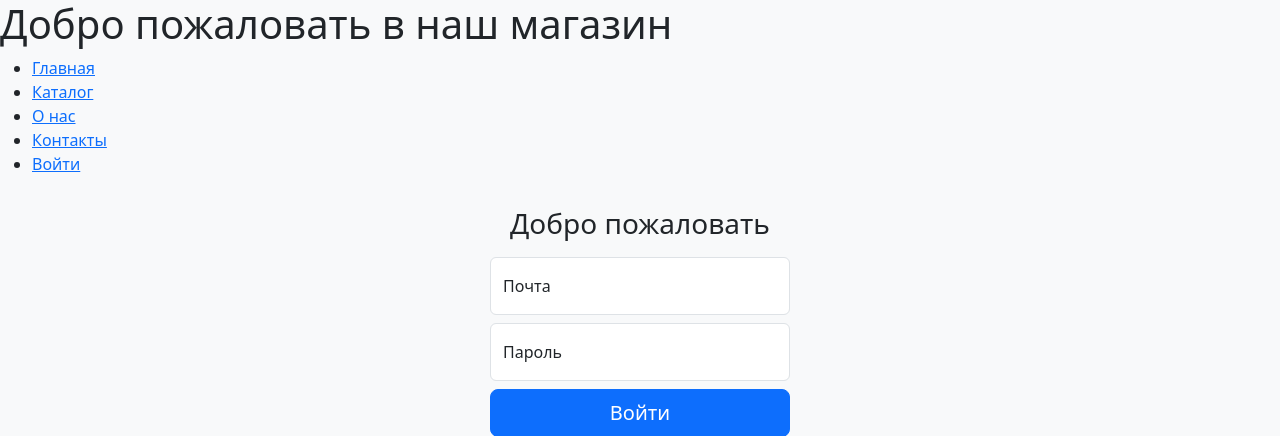
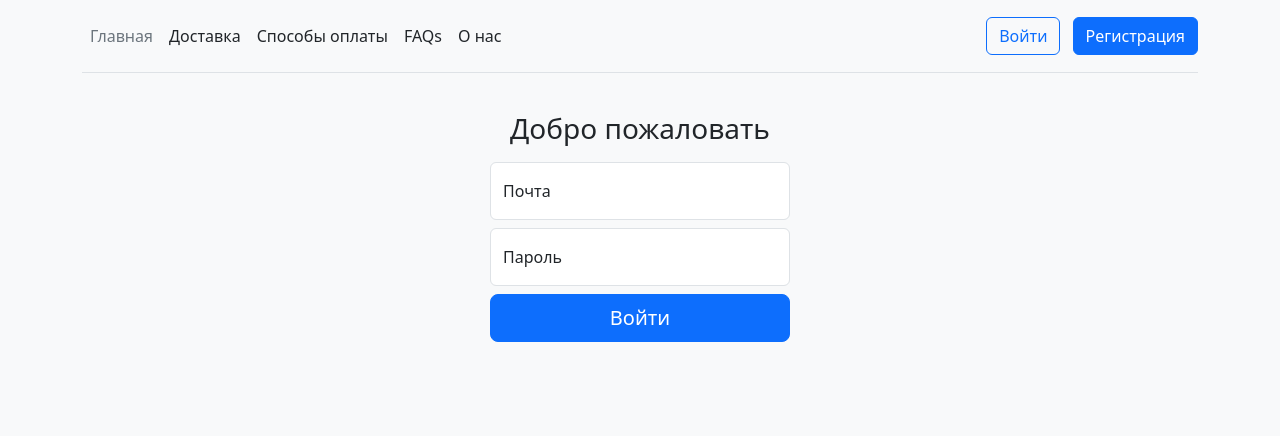
Before and after one commit to Dewnur/fastApi-learn, a FastAPI app: page /pages/login in a window 1280 px wide. Shown: the top 436 px of the page. Run offline with FastAPI, Linux system fonts and the light colour scheme; parts of the project's set-up code (start-up, migrations or seed data) failed here and were passed over; some libraries are stand-ins or nearby versions.

Commit message:
Update header, products

```diff
--- a/app/templates/header.html
+++ b/app/templates/header.html
@@ -11,20 +11,27 @@
         });
     }
 </script>
-<header>
-    <h1>Добро пожаловать в наш магазин</h1>
-    <nav>
-        <ul>
-            <li><a href="/pages">Главная</a></li>
-            <li><a href="#">Каталог</a></li>
-            <li><a href="#">О нас</a></li>
-            <li><a href="#">Контакты</a></li>
+<div class="container">
+    <header class="d-flex flex-wrap align-items-center justify-content-center justify-content-md-between py-3 mb-4 border-bottom">
+        <ul class="nav col-12 col-md-auto mb-2 justify-content-center mb-md-0">
+            <li><a href="/pages/" class="nav-link px-2 link-secondary">Главная</a></li>
+            <li><a href="#" class="nav-link px-2 link-dark">Доставка</a></li>
+            <li><a href="#" class="nav-link px-2 link-dark">Способы оплаты</a></li>
+            <li><a href="#" class="nav-link px-2 link-dark">FAQs</a></li>
+            <li><a href="#" class="nav-link px-2 link-dark">О нас</a></li>
+        </ul>
         {% if request.cookies.get('market_access_token') %}
-                <li><a href="/pages/profile">Профиль</a></li>
-                <li><button class="" onclick="logoutUser()">Выйти</button></li>
+        <!--        <li><a href="/pages/profile">Профиль</a></li>-->
+        <a style="text-decoration: none" class="btn btn-outline-primary me-2" onclick="logoutUser()">
+            Выйти
+        </a>
         {% else %}
-                <li><a href="/pages/authentication">Войти</a></li>
+        <div class="col-md-3 text-end">
+            <a href="/pages/login" style="text-decoration: none" class="btn btn-outline-primary me-2">
+                Войти
+            </a>
+            <button type="button" class="btn btn-primary">Регистрация</button>
+        </div>
         {% endif %}
-        </ul>
-    </nav>
     </header>
+</div>
```
Also changed, not shown: app/templates/products.html (+10 -12 lines). Lines whose indentation alone changed are shown as unchanged.
